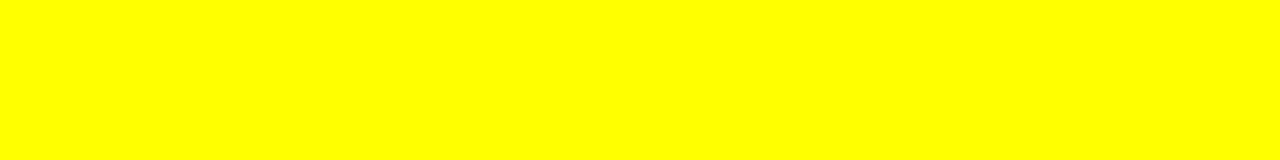
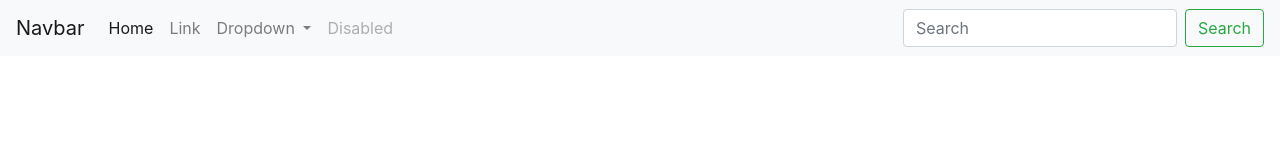
Before and after one commit to daniellimhong/time-to-learn-some-bootstrap, a plain HTML site: page index.html in a window 1280 px wide. Drawn offline with nearby package versions, Linux system fonts and the light colour scheme.

Commit message:
practice navbar

```diff
--- /dev/null
+++ b/basics.html
@@ -0,0 +1,64 @@
+<!DOCTYPE html>
+
+    <head>
+        <meta charset="utf-8">
+        <meta http-equiv="X-UA-Compatible" content="IE=edge">
+        <title></title>
+        <meta name="description" content="">
+        <meta name="viewport" content="width=device-width, initial-scale=1">
+        <link rel="stylesheet" href="">
+        <link rel="stylesheet" href="https://stackpath.bootstrapcdn.com/bootstrap/4.5.0/css/bootstrap.min.css" integrity="sha384-9aIt2nRpC12Uk9gS9baDl411NQApFmC26EwAOH8WgZl5MYYxFfc+NcPb1dKGj7Sk" crossorigin="anonymous">
+        <style>
+            /* Containers & Rows */
+            /* .myDiv {
+                width: 100%;
+                height: 200px;
+                background: url('https://cdn.discordapp.com/attachments/711836213878718469/712428955268808805/not-finished.jpg') no-repeat center center;
+                background-size: cover;
+            }
+            .myRow {
+                width: 100%;
+                height: 100px;
+            } */
+            /* Bootstrap Media Breakpoints */
+            @media (min-width: 576px){body{background: cyan;}}
+            @media (min-width: 768px){body{background: lightblue;}}
+            @media (min-width: 992px){body{background: lightgreen;}}
+            @media (min-width: 1200px){body{background: yellow;}}
+            @media (max-width: 575px){body{background: grey;}}
+        </style>
+    </head>
+    <body>
+        <!-- Containers & Rows -->
+       <!-- <div class="myDiv bg-primary"></div>
+
+       <hr>
+
+       <div class="container">
+           <div class="myDiv bg-primary"></div>
+       </div>
+
+       <hr>
+
+       <div class="container-fluid">
+           <div class="myDiv bg-primary"></div>
+       </div>
+
+       <hr>
+
+       <div class="container">
+           <div class="row">
+               <div class="myRow col bg-success"></div>
+               <div class="myRow col bg-warning"></div>
+               <div class="myRow col bg-success"></div>
+           </div>
+           <div class="row">
+               <div class="myRow col bg-primary"></div>
+               <div class="myRow col bg-info"></div>
+           </div>
+       </div> -->
+
+       <!-- Media Breakpoints -->
+       <!-- <h1 class="text-center display-3 my-2">Breakpoints in Bootstrap 4</h1> -->
+    </body>
+</html>
--- a/index.html
+++ b/index.html
@@ -1,64 +1,49 @@
 <!DOCTYPE html>
-
+<!--[if gt IE 8]><!--> <html class="no-js"> <!--<![endif]-->
     <head>
         <meta charset="utf-8">
         <meta http-equiv="X-UA-Compatible" content="IE=edge">
-        <title></title>
+        <title>Bootstrap Practice</title>
         <meta name="description" content="">
         <meta name="viewport" content="width=device-width, initial-scale=1">
-        <link rel="stylesheet" href="">
         <link rel="stylesheet" href="https://stackpath.bootstrapcdn.com/bootstrap/4.5.0/css/bootstrap.min.css" integrity="sha384-9aIt2nRpC12Uk9gS9baDl411NQApFmC26EwAOH8WgZl5MYYxFfc+NcPb1dKGj7Sk" crossorigin="anonymous">
-        <style>
-            /* Containers & Rows */
-            /* .myDiv {
-                width: 100%;
-                height: 200px;
-                background: url('https://cdn.discordapp.com/attachments/711836213878718469/712428955268808805/not-finished.jpg') no-repeat center center;
-                background-size: cover;
-            }
-            .myRow {
-                width: 100%;
-                height: 100px;
-            } */
-            /* Bootstrap Media Breakpoints */
-            @media (min-width: 576px){body{background: cyan;}}
-            @media (min-width: 768px){body{background: lightblue;}}
-            @media (min-width: 992px){body{background: lightgreen;}}
-            @media (min-width: 1200px){body{background: yellow;}}
-            @media (max-width: 575px){body{background: grey;}}
-        </style>
     </head>
     <body>
-        <!-- Containers & Rows -->
-       <!-- <div class="myDiv bg-primary"></div>
+        <nav class="navbar navbar-expand-lg navbar-light bg-light">
+            <a class="navbar-brand" href="#">Navbar</a>
+            <button class="navbar-toggler" type="button" data-toggle="collapse" data-target="#navbarSupportedContent" aria-controls="navbarSupportedContent" aria-expanded="false" aria-label="Toggle navigation">
+              <span class="navbar-toggler-icon"></span>
+            </button>
 
-       <hr>
+            <div class="collapse navbar-collapse" id="navbarSupportedContent">
+              <ul class="navbar-nav mr-auto">
+                <li class="nav-item active">
+                  <a class="nav-link" href="#">Home <span class="sr-only">(current)</span></a>
+                </li>
+                <li class="nav-item">
+                  <a class="nav-link" href="#">Link</a>
+                </li>
+                <li class="nav-item dropdown">
+                  <a class="nav-link dropdown-toggle" href="#" id="navbarDropdown" role="button" data-toggle="dropdown" aria-haspopup="true" aria-expanded="false">
+                    Dropdown
+                  </a>
+                  <div class="dropdown-menu" aria-labelledby="navbarDropdown">
+                    <a class="dropdown-item" href="#">Action</a>
+                    <a class="dropdown-item" href="#">Another action</a>
+                    <div class="dropdown-divider"></div>
+                    <a class="dropdown-item" href="#">Something else here</a>
+                  </div>
+                </li>
+                <li class="nav-item">
+                  <a class="nav-link disabled" href="#">Disabled</a>
+                </li>
+              </ul>
+              <form class="form-inline my-2 my-lg-0">
+                <input class="form-control mr-sm-2" type="search" placeholder="Search" aria-label="Search">
+                <button class="btn btn-outline-success my-2 my-sm-0" type="submit">Search</button>
+              </form>
+            </div>
+          </nav>
 
-       <div class="container">
-           <div class="myDiv bg-primary"></div>
-       </div>
-
-       <hr>
-
-       <div class="container-fluid">
-           <div class="myDiv bg-primary"></div>
-       </div>
-
-       <hr>
-
-       <div class="container">
-           <div class="row">
-               <div class="myRow col bg-success"></div>
-               <div class="myRow col bg-warning"></div>
-               <div class="myRow col bg-success"></div>
-           </div>
-           <div class="row">
-               <div class="myRow col bg-primary"></div>
-               <div class="myRow col bg-info"></div>
-           </div>
-       </div> -->
-
-       <!-- Media Breakpoints -->
-       <!-- <h1 class="text-center display-3 my-2">Breakpoints in Bootstrap 4</h1> -->
     </body>
 </html>
```
